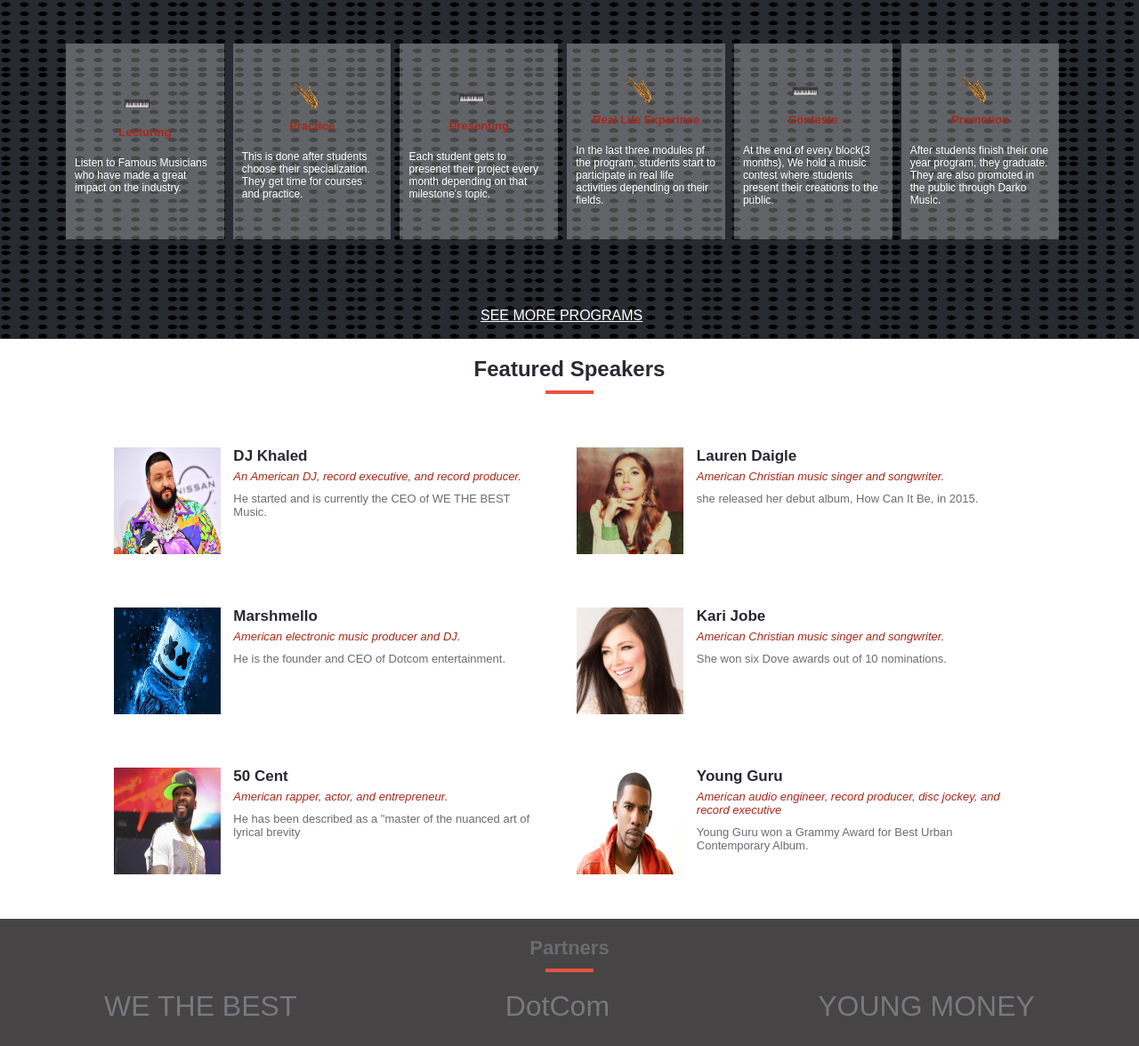
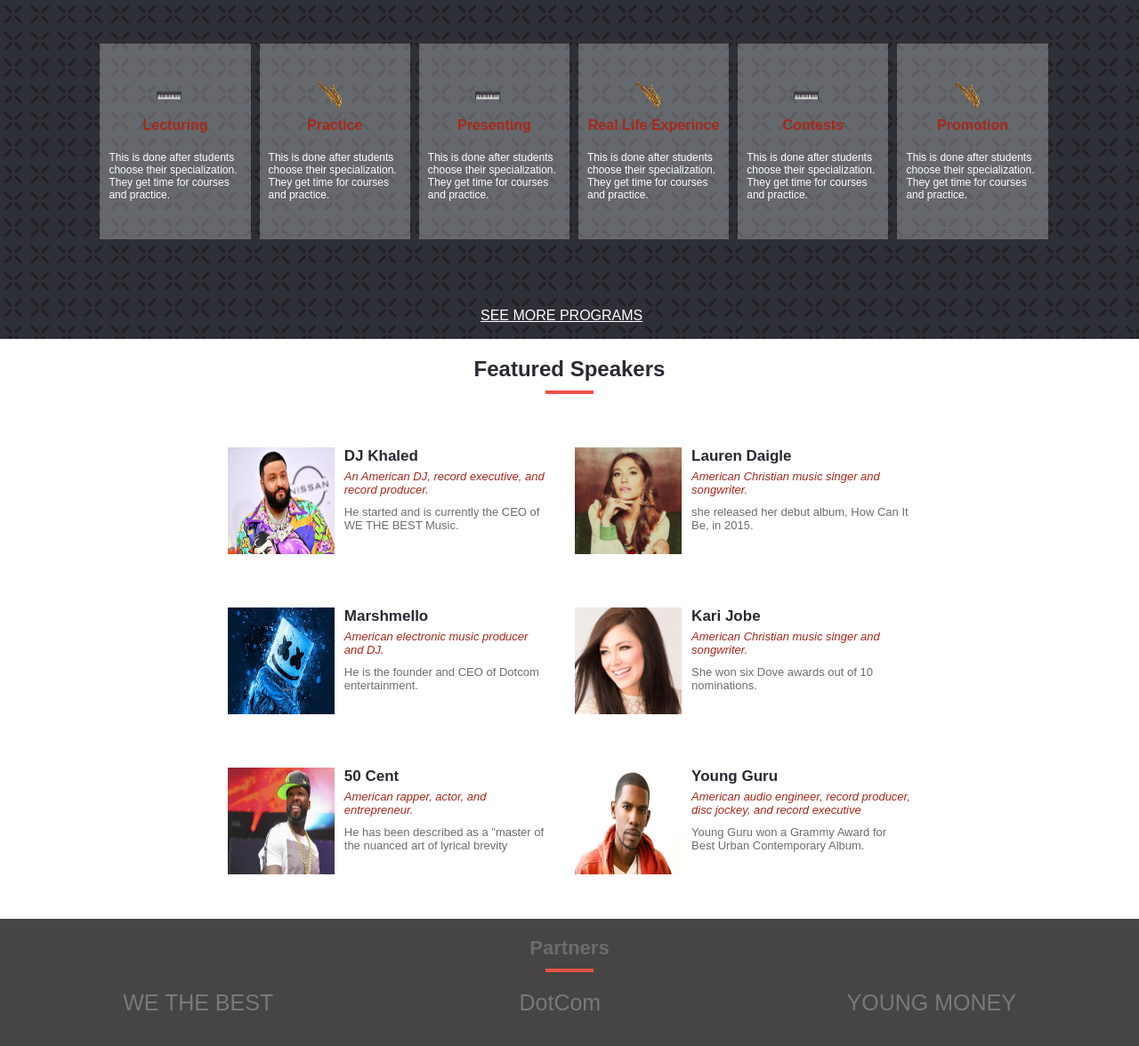
Before and after one commit to Christianib003/Darko-Online-Class, a website: page index.html in a window 1280 px wide. Shown: the part 829-2005 px from the top of the page at 89% size. Drawn offline with Linux system fonts and the light colour scheme; a web font is replaced by a local one.

Commit message:
making suggested changes

```diff
--- a/about.css
+++ b/about.css
@@ -2,7 +2,7 @@
   * {
     margin: 0;
     padding: 0;
-    font-family: 'COCOGOOSE', sans-serif;
+    font-family: sans-serif;
   }
 
   main {
@@ -32,14 +32,11 @@
     display: none;
   }
 
-  .nav-bar {
-    position: fixed;
-  }
-
   .options {
     display: none;
-    height: 700px;
+    height: 100vh;
     background-color: whitesmoke;
+    padding-top: 10px;
   }
 
   .go-to-page {
@@ -61,10 +58,13 @@
     display: flex;
     flex-direction: column;
     align-items: center;
+    padding-top: 90px;
+    margin-top: -50px;
   }
 
   .greeting {
     margin-top: 30px;
+    margin-bottom: 20px;
     color: #ec5242;
     font-size: 16px;
   }
@@ -109,7 +109,7 @@
   }
 
   .hist-sect {
-    margin-top: 60px;
+    margin-top: 80px;
     display: flex;
     flex-direction: column;
     justify-content: center;
@@ -249,6 +249,7 @@
   .par {
     width: 30px;
     color: #d3d3d3;
+    list-style-type: none;
   }
 
   .partners-names {
@@ -281,7 +282,12 @@
   * {
     margin: 0;
     padding: 0;
-    font-family: 'COCOGOOSE', sans-serif;
+    font-family: sans-serif;
+    /* overflow-x: hidden; */
+  }
+
+  body {
+    overflow-x: hidden;
   }
 
   .socials {
@@ -325,11 +331,11 @@
 
   .nav-bar {
     display: flex;
-    position: fixed;
     flex-direction: row;
     justify-content: space-between;
     padding-left: 15%;
     background-color: white;
+    width: 90%;
   }
 
   .logo-desk {
@@ -340,7 +346,8 @@
     display: inline;
     padding-top: 15px;
     padding-left: 3%;
-    padding-right: 3%;
+    margin-right: 10%;
+    width: 100%;
   }
 
   .nav-bar .menu .menu-choice .a {
@@ -350,14 +357,17 @@
   .menu {
     display: flex;
     flex-direction: row;
-    width: 70%;
+    justify-content: space-between;
+    width: 60%;
     padding-top: 16px;
-    margin-right: 5%;
+    margin-right: 60%;
+    margin-left: 15%;
   }
 
   .link-desk {
     text-decoration: none;
     color: #6a6c70;
+    width: 0px;
   }
 
   .link-desk:hover {
@@ -371,6 +381,7 @@
 
   #contact {
     border: 4px solid #ec5242;
+    padding: 8px 30px 0 30px;
   }
 
   .summary {
@@ -427,7 +438,7 @@
   }
 
   .hist-sect {
-    margin-top: 80px;
+    margin-top: 100px;
     display: flex;
     flex-direction: column;
     justify-content: center;
@@ -499,15 +510,15 @@
     display: flex;
     flex-direction: row;
     justify-content: center;
-    margin-left: 20%;
-    margin-right: 20%;
+    margin-left: 26%;
+    margin-right: 26%;
   }
 
   .past1 {
     background-color: red;
     margin-top: 20px;
-    width: 200px;
-    height: 200px;
+    width: 300px;
+    height: 150px;
     margin-bottom: 40px;
     background-image: url('IMAGES/2020-graduates.jpg');
     background-size: 300px;
@@ -516,12 +527,13 @@
 
   .past2 {
     background-color: red;
-    width: 200px;
-    height: 200px;
+    width: 300px;
+    height: 150px;
     margin: auto;
     background-image: url('IMAGES/2021-graduates.jpg');
     background-size: 300px;
     position: relative;
+    margin-top: 20px;
   }
 
   .color-overlay {
@@ -535,12 +547,14 @@
 
   .year {
     align-items: center;
-    margin-top: 45%;
+    margin-top: 20%;
     height: 10%;
     width: 80%;
     margin-left: 10%;
     margin-right: 10%;
     color: white;
+    font-size: 25px;
+    font-weight: bold;
   }
 
   .underline {
--- a/home.css
+++ b/home.css
@@ -1,7 +1,7 @@
 * {
   margin: 0;
   padding: 0;
-  font-family: 'COCOGOOSE', sans-serif;
+  font-family: sans-serif;
 }
 
 @media screen and (max-width: 767px) {
@@ -21,11 +21,16 @@
 
   .options {
     display: none;
-    height: 700px;
+    height: 100vh;
     background-color: whitesmoke;
     z-index: 2;
   }
 
+  body {
+    background-image: url('IMAGES/main_background.png');
+    background-repeat: no-repeat;
+    background-size: 100% 800px;
+  }
   .menu {
     display: none;
   }
@@ -66,6 +71,7 @@
     background-repeat: no-repeat;
     background-position-x: -200px;
     background-size: 800px 420px;
+    background-position-y: -110px;
   }
 
   .greeting {
@@ -110,9 +116,8 @@
     margin-top: 20px;
     padding-left: 10px;
     padding-right: 0;
-    background-color: #272a31;
-    background-image: url('IMAGES/dot_bg.png');
-    background-size: 20px 2px;
+    background-image: url('IMAGES/real-background.png');
+    background-repeat: repeat;
   }
 
   .header {
@@ -163,9 +168,10 @@
 
   .p-title {
     padding-left: 10px;
-    font-size: 9px;
+    font-size: 12px;
     color: #a82819;
     margin-top: 20px;
+    font-weight: bold;
   }
 
   .p-more {
@@ -400,9 +406,8 @@
     display: flex;
     flex-direction: column;
     justify-content: center;
-    background-image: url('IMAGES/dot_bg.png');
-    background-size: 200px 100px;
-    background-color: #272a31;
+    background-image: url('IMAGES/real-background.png');
+    background-repeat: repeat;
     height: 500px;
   }
 
@@ -428,9 +433,8 @@
   .programs {
     display: flex;
     flex-direction: row;
-    justify-content: space-between;
-    margin-left: 5%;
-    margin-right: 7%;
+    margin-left: 8%;
+    margin-right: 8%;
   }
 
   .program {
@@ -459,8 +463,9 @@
   .p-title {
     text-align: center;
     margin-top: 10px;
-    font-size: 13px;
+    font-size: 16px;
     color: #a82819;
+    font-weight: bold;
   }
 
   .p-more {
@@ -502,9 +507,10 @@
   .speakers {
     display: flex;
     flex-direction: row;
-    margin-left: 10%;
-    margin-right: 10%;
+    margin-left: 20%;
+    margin-right: 20%;
     margin-bottom: 50px;
+    align-items: center;
   }
 
   .s {
@@ -573,14 +579,17 @@
 
   .par {
     color: #77797e;
-    font-size: 32px;
+    font-size: 25px;
     padding-bottom: 40px;
+    list-style-type: none;
   }
 
   .footer {
     display: flex;
     flex-direction: row;
     justify-content: space-between;
+    margin-left: 10%;
+    margin-right: 10%;
   }
 
   .darko-logo {
--- a/index.html
+++ b/index.html
@@ -15,7 +15,6 @@
      <title>Darko - Apply</title>
 </head>
 <body id="body">
-    <main>
     <div class="socials">
         <ul class="social-m">
             <li><a href="#" class="nono facebook-to"><i class="fab fa-facebook-f"></i></a></li>
@@ -44,6 +43,7 @@
             <li class="choice"><a href="#" class="go-to-page hh">News</a></li>
             <li class="choice"><a href="#" class="go-to-page">Contact</a></li>
         </ul>
+    <main>
         <section class="introduction">
             <p class="intro greeting">Hello! Future Musicians,</p>
             <h1 class="intro title">DARKO MUSIC COURSE 2022 SUMMER INTAKE</h1>
@@ -64,7 +64,7 @@
                     </div>
                     <div class="p-description">
                         <p class="p-more">
-                            Listen to Famous Musicians who have made a great impact on the industry.
+                            This is done after students choose their specialization. They get time for courses and practice.
                         </p>
                     </div>
                 </div>
@@ -88,7 +88,7 @@
                     </div>
                     <div class="p-description">
                         <p class="p-more">
-                            Each student gets to presenet their project every month depending on that milestone's topic.
+                            This is done after students choose their specialization. They get time for courses and practice.
                         </p>
                     </div>
                 </div>
@@ -100,7 +100,7 @@
                     </div>
                     <div class="p-description">
                         <p class="p-more">
-                            In the last three modules pf the program, students start to participate in real life activities depending on their fields.
+                           This is done after students choose their specialization. They get time for courses and practice.
                         </p>
                     </div>
                 </div>
@@ -112,7 +112,7 @@
                     </div>
                     <div class="p-description">
                         <p class="p-more">
-                            At the end of every block(3 months), We hold a music contest where students present their creations to the public.
+                           This is done after students choose their specialization. They get time for courses and practice.
                         </p>
                     </div>
                 </div>
@@ -124,7 +124,7 @@
                     </div>
                     <div class="p-description">
                         <p class="p-more">
-                            After students finish their one year program, they graduate. They are also promoted in the public through Darko Music.
+                           This is done after students choose their specialization. They get time for courses and practice.
                         </p>
                     </div>
                 </div>
@@ -147,11 +147,11 @@
         <section class="partners">
             <div class="title-p"><h2 class="title-par">Partners</h2></div>
             <div class="underline partn"></div>
-        <div class="partners-names">
-            <div class="par wtb">WE THE BEST</div>
-            <div class="par dotcom"><p class="dot">DotCom</p></div>
-            <div class="par young"><p class="ym">YOUNG MONEY</p></div>
-        </div>
+        <ul class="partners-names">
+            <li class="par wtb">WE THE BEST</li>
+            <li class="par dotcom"><p class="dot">DotCom</p></li>
+            <li class="par young"><p class="ym">YOUNG MONEY</p></li>
+        </ul>
         </section>
         <section class="footer">
             <img src="IMAGES/darko-logo.png" alt="logo" class="darko-logo">
```
Also changed, not shown: About.html (+7 -6 lines), IMAGES/real-background.png (added). Lines whose indentation alone changed are shown as unchanged.
